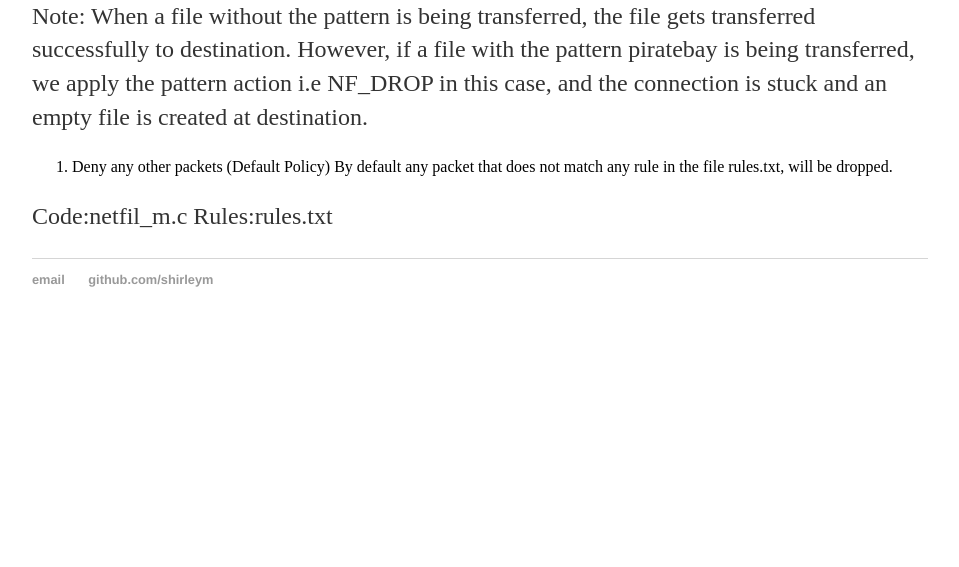
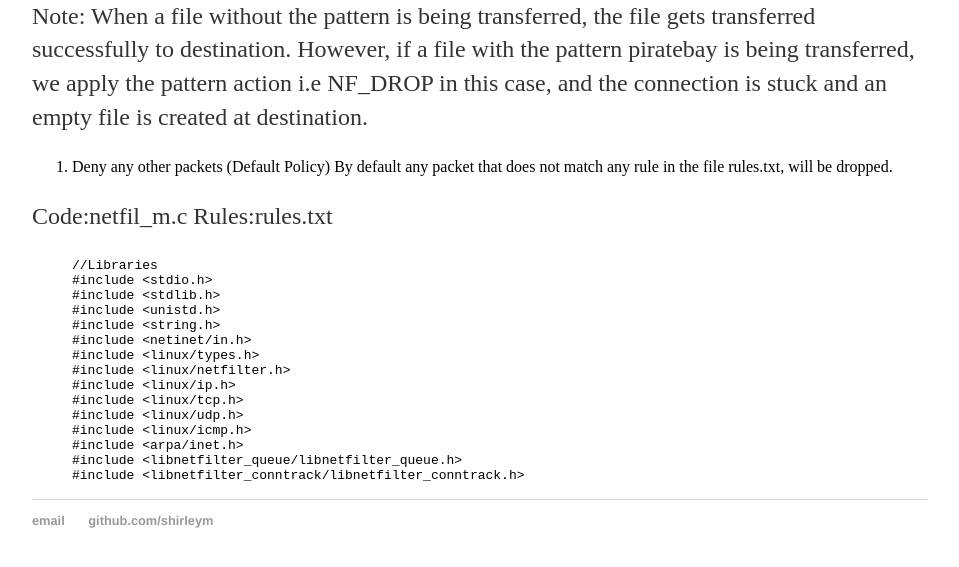
Before and after one commit to shirleym/shirleya.github.io, a Jekyll site: the page built from _posts/2018-02-19-Virtual-Firewall.md, in a window 1280 px wide and 900 px high, scrolled down 9437 px, cut to the strip 312-879 px from the top of the window. Shown: the whole strip, without its empty margins (160-1119 px from the left). Built offline with Jekyll 4.4.1, drawn with Linux system fonts in a browser that asks for light colours; before the commit the page ends 10096 px from its top, so only the background shows below that; some of the changed lines change nothing that is shown.

```diff
--- a/_posts/2018-02-19-Virtual-Firewall.md
+++ b/_posts/2018-02-19-Virtual-Firewall.md
@@ -34,7 +34,7 @@
 
 Network Configuration:
 
-![VM_setup](/assets/network_config.PNG){:class="img-responsive"}
+![network_config](/assets/network_config.PNG){:class="img-responsive"}
 
 FW:
 Adapter1: A bridged adapter so that it receives IP from the host’s wifi network.
@@ -42,7 +42,7 @@
 Use VirtualBox’s VBoxManage to setup a dhcp server so that the FW and VM1 can get IP address on the internal network. In the following example, we use “intnet” as internal network.
 
 
-![VM_setup](/assets/command1.PNG){:class="img-responsive"}
+![command1](/assets/command1.PNG){:class="img-responsive"}
 
 VM1:
 Adapter1: An internal network adapter same as FW.
@@ -53,12 +53,12 @@
 Then start the respective VMs.
 Once the VMs are started, check if the interfaces on the VMs get IP address. If not manually add entries to /etc/network/interfaces file to get IP from dhcp and then reboot.
 
-![VM_setup](/assets/interface_file.PNG){:class="img-responsive"}
+![interface_file](/assets/interface_file.PNG){:class="img-responsive"}
 
 Routing:
 To enable forwarding on FW, that is to forward packets from one network card to another. We run the following command in the VM terminal.
 
-![VM_setup](/assets/command2.PNG){:class="img-responsive}
+![command2](/assets/command2.PNG){:class="img-responsive}
 
 However the VM2 and VM1 cannot communicate with each other. Hence we need to setup a static route on both so that the traffic between them passes through FW.
 
@@ -66,11 +66,11 @@
 For eg:
 VM2 connected over WiFi:
 
-![VM_setup](/assets/command3.PNG){:class="img-responsive}
+![Command3](/assets/Command3.PNG){:class="img-responsive}
 
 VM1 on internal network:
 
-![VM_setup](/assets/command4.PNG){:class="img-responsive}
+![Command4](/assets/Command4.PNG){:class="img-responsive}
 
 Once the static routes are added, make sure VM1 and VM2 can ping each other before adding any iptables rule.
 
@@ -81,7 +81,7 @@
 Iptables rule to be added on FW to pass traffic on the forward hook to the NFQUEUE
 
 
-![VM_setup](/assets/command5.PNG){:class="img-responsive}
+![Command5](/assets/Command5.PNG){:class="img-responsive}
 
 
 Add the same rule in the reverse direction as well.
@@ -89,21 +89,21 @@
 Rule Table on FW :
 Example based on Lab2 Scenarios: “rules.txt”
 
-![VM_setup](/assets/rules.PNG){:class="img-responsive}
+![rules](/assets/rules.PNG){:class="img-responsive}
 
 Compile the code:
-![VM_setup](/assets/command6.PNG){:class="img-responsive}
+![Command6](/assets/Command6.PNG){:class="img-responsive}
 
 Running the code:
 Note: Make sure rules.txt is in same directory as the source code before running the code.
 
-![VM_setup](/assets/command7.PNG){:class="img-responsive}
+![command7](/assets/command7.PNG){:class="img-responsive}
 
 Rules Tested:
 1.  Allow Ping from the Lan interface to the Wifi interface. (Flow level classification). Verify your settings:
 ping 192.168.1.100 from 192.168.0.21 Should get through
 
-![VM_setup](/assets/rules2.PNG){:class="img-responsive}
+![rules2](/assets/rules2.PNG){:class="img-responsive}
 
 
 Note:  The 7th column represents flag/type and here it means ICMP_TYPE, ie echo-request is 8 and icmp-reply is 0
@@ -117,19 +117,19 @@
 iperf -c 192.168.1.100 -p 5001 <from 192.168.0.21>
 Should get through.
 
-![VM_setup](/assets/rules3.PNG){:class="img-responsive}
+![rules3](/assets/rules3.PNG){:class="img-responsive}
 
 3. Allow ssh services initiated from LAN to wifi. Deny ssh services initiated from firewall to LAN (Stateful firewall rules).
 Verify your settings: ssh <your username>@192.168.0.21    <from 192.168.1.100>.Should get successfully accessed.
 Verify your settings: ssh <your username>@192.168.1.100    <from 192.168.0.21>. Should get stuck.
 
-![VM_setup](/assets/rules4.PNG){:class="img-responsive}
+![rules4](/assets/rules4.PNG){:class="img-responsive}
 
 
 Note: The second-last says this rule expects stateful inspection, and the last column represents the tcp states allowed. For eg: for NEW state, the tcp states allowed are from NONE(0),SYN_SENT(1),SYN_RECV(2)
 
 
-![VM_setup](/assets/states.PNG){:class="img-responsive}
+![states](/assets/states.PNG){:class="img-responsive}
 
 4. Drop SYN-ACK packets destine to 192.168.1.100:10000. Allow SYN and ACK packets destine to 192.168.1.100:10000 (Packet level classification).
 Verify your settings:
@@ -137,7 +137,7 @@
 Or scapy http://www.secdev.org/projects/scapy/doc/usage.html
 to send an individual SYN/SYN-ACK/ACK packet to 192.168.0.21. The SYN-ACK should get dropped while the SYN/ACK should get through.
 
-![VM_setup](/assets/rules5.PNG){:class="img-responsive}
+![rules5](/assets/rules5.PNG){:class="img-responsive}
 
 Note: An iperf server was started at the destination with port 10000 to observe syn-ack packets being blocked, i.e; when a syn packet is sent to port 10000, the port replies with syn-ack but the packet is blocked by firewall. Just sending a syn-ack packet without running a tcp server at destination will not block syn-ack packet and a reset packet is received at the sending host.
 
@@ -145,7 +145,7 @@
 Follow https://help.ubuntu.com/lts/serverguide/ftp-server.html or other opensource FTP server (with no encryption) to setup a ftp at 192.168.1.100. Transmit a txt file from 192.168.0.21 to 192.168.1.100 using FTP containing “piratebay”.
 Suppose the txt file contains “piratebay”, an empty file gets transferred. Otherwise the file should be successfully transmitted.
 
-![VM_setup](/assets/rules6.PNG){:class="img-responsive}
+![rules6](/assets/rules6.PNG){:class="img-responsive}
 
 Note: When a file without the pattern is being transferred, the file gets transferred successfully to destination. However, if a file with the pattern piratebay is being transferred, we apply the pattern action i.e NF_DROP in this case, and the connection is stuck and an empty file is created at destination.
 
@@ -155,3 +155,22 @@
 
 Code:netfil_m.c
 Rules:rules.txt
+
+
+{% highlight c %}
+//Libraries
+#include <stdio.h>
+#include <stdlib.h>
+#include <unistd.h>
+#include <string.h>
+#include <netinet/in.h>
+#include <linux/types.h>
+#include <linux/netfilter.h>
+#include <linux/ip.h>
+#include <linux/tcp.h>
+#include <linux/udp.h>
+#include <linux/icmp.h>
+#include <arpa/inet.h>
+#include <libnetfilter_queue/libnetfilter_queue.h>
+#include <libnetfilter_conntrack/libnetfilter_conntrack.h>
+{% endhighlight %}
```
